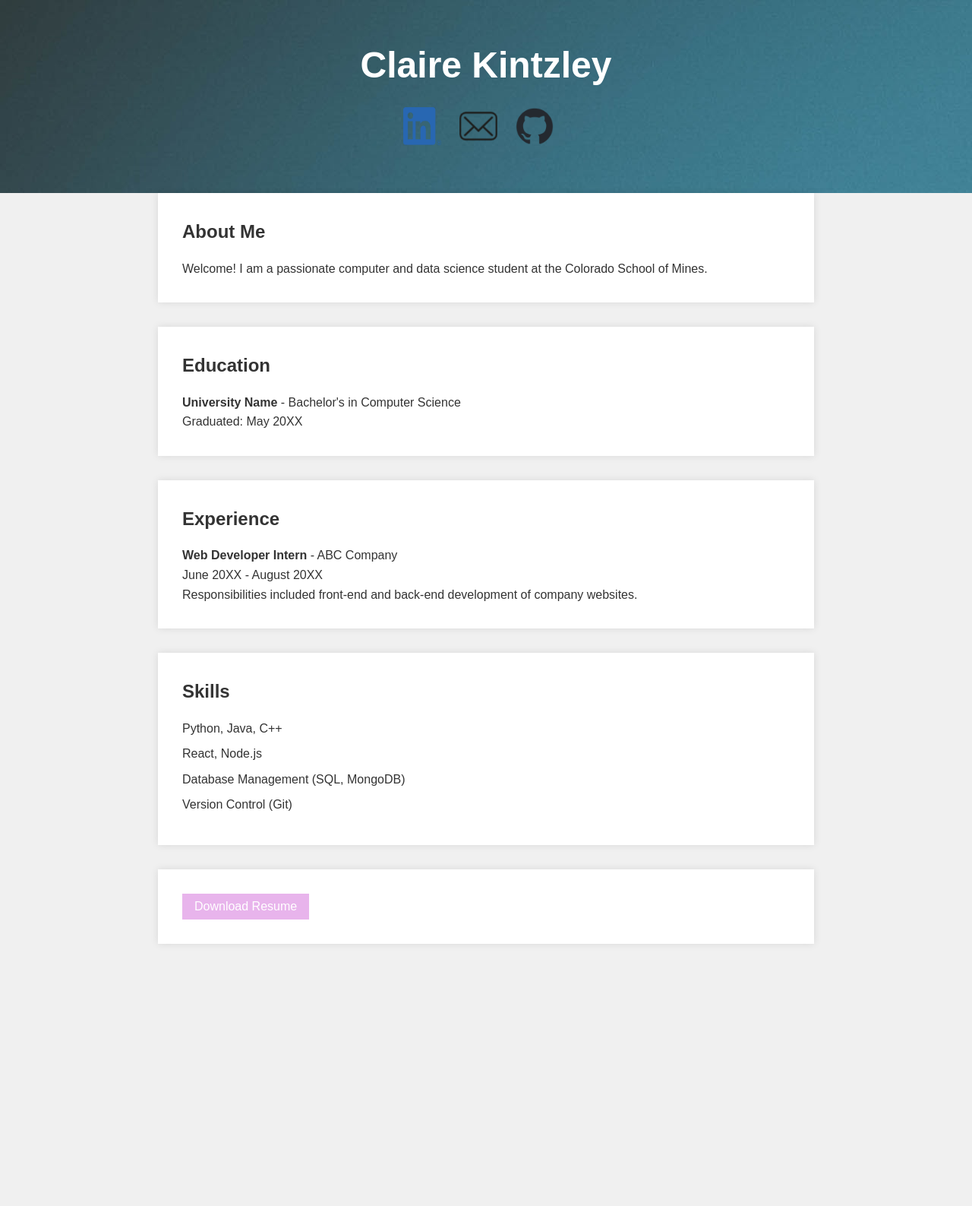
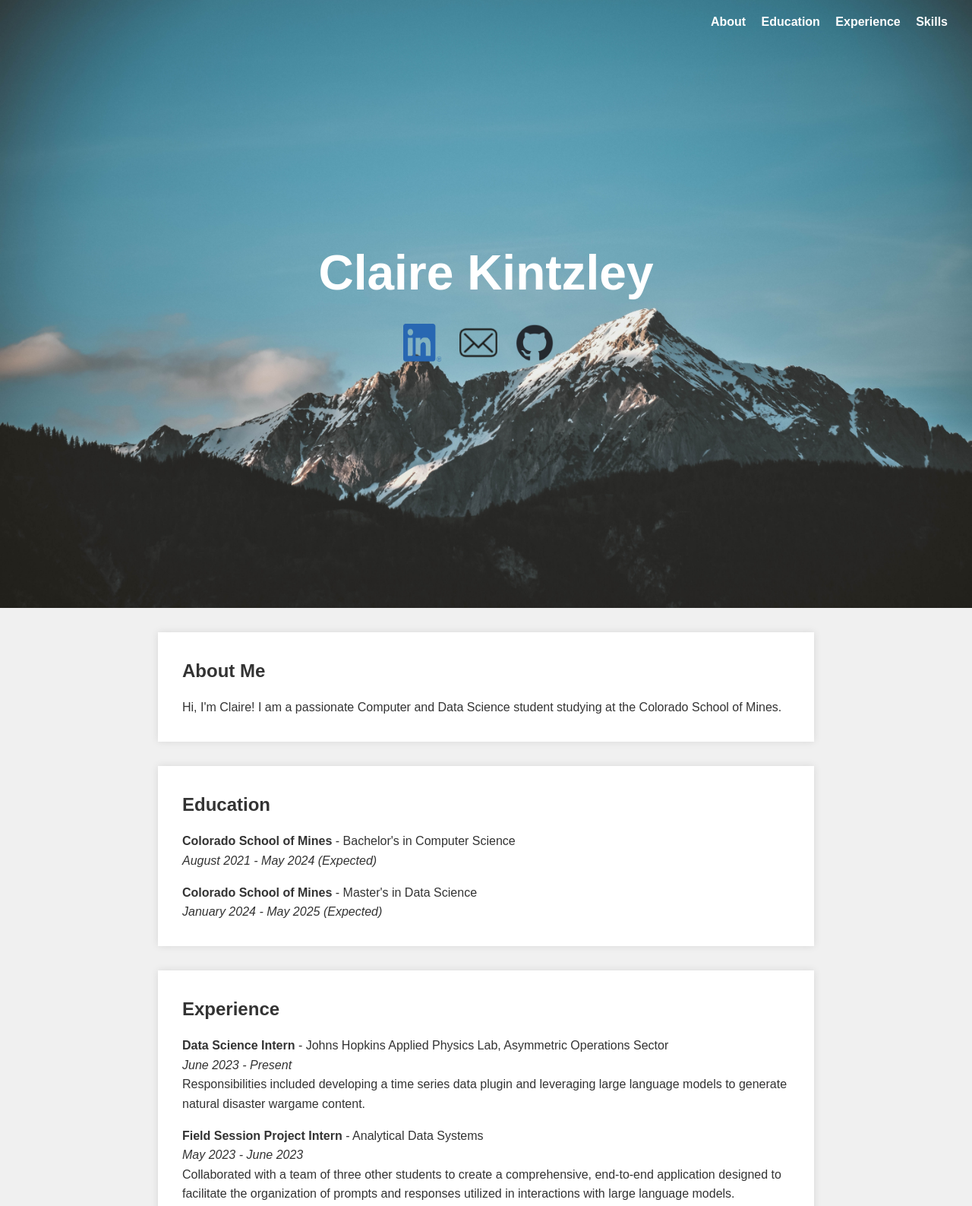
Before and after one commit to clairekintzley/clairekintzley.github.io, a plain HTML site: page index.html in a window 1280 px wide. Shown: the top 1587 px of the page at 76% size. Before the commit the page ends 1274 px from the top, so only its background shows below. Drawn offline with Linux system fonts and the light colour scheme.

Commit message:
adding resume content and lots of reformatting

```diff
--- a/index.html
+++ b/index.html
@@ -9,6 +9,14 @@
 <body>
     <header>
         <div class="header-content">
+            <div class="nav-links">
+                <ul>
+                    <li><a href="#about">About</a></li>
+                    <li><a href="#education">Education</a></li>
+                    <li><a href="#experience">Experience</a></li>
+                    <li><a href="#skills">Skills</a></li>
+                </ul>
+            </div>
             <h1>Claire Kintzley</h1>
             <ul class="contact-icons">
                 <li><a href="https://www.linkedin.com/in/claire-kintzley" target="_blank"><img src="Logos/LI-In-Bug.png" alt="LinkedIn"></a></li>
@@ -21,38 +29,54 @@
     <section id="about">
         <h2>About Me</h2>
         <p>
-            Welcome! I am a passionate computer and data science student at the Colorado School of Mines.
+            Hi, I'm Claire! I am a passionate Computer and Data Science student studying at the Colorado School of Mines.
         </p>
     </section>
 
     <section id="education">
         <h2>Education</h2>
-        <p><strong>University Name</strong> - Bachelor's in Computer Science</p>
-        <p>Graduated: May 20XX</p>
+        <p><strong>Colorado School of Mines</strong> - Bachelor's in Computer Science</p>
+        <p><i>August 2021 - May 2024 (Expected)</i></p>
+        <p style="margin-bottom: 1rem;"></p>
+        <p><strong>Colorado School of Mines</strong> - Master's in Data Science</p>
+        <p><i>January 2024 - May 2025 (Expected)</i></p>
     </section>
 
     <section id="experience">
         <h2>Experience</h2>
-        <p><strong>Web Developer Intern</strong> - ABC Company</p>
-        <p>June 20XX - August 20XX</p>
-        <p>Responsibilities included front-end and back-end development of company websites.</p>
+        <p><strong>Data Science Intern</strong> - Johns Hopkins Applied Physics Lab, Asymmetric Operations Sector</p>
+        <p><i>June 2023 - Present</i></p>
+        <p>Responsibilities included developing a time series data plugin and leveraging large language models to generate natural disaster wargame content.</p>
+        <p style="margin-bottom: 1rem;"></p>
+        <p><strong>Field Session Project Intern</strong> - Analytical Data Systems</p>
+        <p><i>May 2023 - June 2023</i></p>
+        <p>Collaborated with a team of three other students to create a comprehensive, end-to-end application designed to facilitate the organization of prompts and responses utilized in interactions with large language models.</p>
+        <p style="margin-bottom: 1rem;"></p>
+        <p><strong>Data Science Intern</strong> - Johns Hopkins Applied Physics Lab, Asymmetric Operations Sector</p>
+        <p><i>May 2022 - August 2023</i></p>
+        <p>Implemented functionality for time series data operations and generated interactive time series data visualizations. Also improved search speed and the accuracy of results for a document database keyword search.</p>
     </section>
 
     <section id="skills">
         <h2>Skills</h2>
-        <ul>
-            <li>Python, Java, C++</li>
-            <li>React, Node.js</li>
-            <li>Database Management (SQL, MongoDB)</li>
-            <li>Version Control (Git)</li>
-        </ul>
+        <div class="skill-list">
+            <div class="skill-item">Python</div>
+            <div class="skill-item">Java</div>
+            <div class="skill-item">C++</div>
+            <div class="skill-item">Kotlin</div>
+            <div class="skill-item">Statistical Modeling</div>
+            <div class="skill-item">SQL</div>
+            <div class="skill-item">Version Control (Git)</div>
+            <div class="skill-item">Large Language Model Integration</div>
+            <div class="skill-item">Agile</div>
+        </div>
     </section>
 
-    <section id="resume">
+    <div class="button-container" id="resume-button">
         <a href="Claire_Kintzley_resume_23.pdf" download>
             <button>Download Resume</button>
         </a>
-    </section>
+    </div>
 
 </body>
 </html>
--- a/styles.css
+++ b/styles.css
@@ -1,108 +1,169 @@
 /* Reset some default browser styles */
 body, h1, h2, p, ul, li, button {
-    margin: 0;
-    padding: 0;
+    margin: 0; /* Reset margin to 0 */
+    padding: 0; /* Reset padding to 0 */
 }
 
 body {
-    font-family: Arial, sans-serif;
-    background-color: #f0f0f0;
-    color: #333;
-    line-height: 1.6;
-    margin: 0;
-    padding: 0;
+    font-family: Arial, sans-serif; /* Set the font family for the entire page */
+    background-color: #f0f0f0; /* Set the background color for the body */
+    color: #333; /* Set the text color */
+    line-height: 1.6; /* Set the line height for text */
+    margin: 0; /* Reset margin to 0 */
+    padding: 0; /* Reset padding to 0 */
 }
 
 header {
-    background-image: url('Logos/pexels-stephan-seeber-1054218.jpg'); /* Replace 'pattern.png' with your pattern image file path */
-    background-repeat: repeat; /* Set how the pattern repeats */
-    color: #fff;
-    text-align: center;
+    background-image: url('Logos/pexels-stephan-seeber-1054218.jpg'); /* Set a background image for the header */
+    background-size: cover; /* Scale the background image to cover the header */
+    height: 100vh; /* Set the header height to fill the viewport height */
+    color: #fff; /* Set the text color inside the header */
+    text-align: center; /* Center-align text inside the header */
     padding: 0; /* Remove padding to take up the whole page */
+    display: flex; /* Use flexbox for layout */
+    flex-direction: column; /* Arrange items vertically in a column */
+    justify-content: center; /* Vertically center items within the header */
+    align-items: center; /* Horizontally center items within the header */
 }
 
 .header-content {
-    max-width: 800px;
-    margin: 0 auto;
-    padding: 3rem 0; /* Add padding here for content spacing */
+    max-width: 1000px; /* Set the maximum width for the content within the header */
+    margin: 0 auto; /* Center-align the content within the header */
+    padding: 3rem 0; /* Add padding above and below the header content */
 }
 
 header h1 {
-    font-size: 3rem; /* Increase font size */
-    margin-bottom: 1rem; /* Adjust spacing */
+    font-size: 4rem; /* Increase font size for header text */
+    margin-bottom: 1rem; /* Add spacing below the header text */
 }
 
 .contact-icons li {
     display: inline-block; /* Display logos in a row */
-    margin-right: 20px;
+    margin-right: 20px; /* Add right margin to separate icons */
 }
 
 .contact-icons a img {
     width: 50px; /* Increase logo size */
-    height: 50px;
-    transition: opacity 0.3s;
+    height: 50px; /* Increase logo size */
+    transition: opacity 0.3s; /* Add a smooth opacity transition on hover */
+}
+
+.nav-links {
+    position: absolute;
+    top: 0;
+    right: 0;
+    padding: 1rem; /* Add some padding for spacing */
+}
+
+.nav-links ul {
+    list-style: none;
+}
+
+.nav-links ul li {
+    display: inline;
+    margin-right: 1rem; /* Adjust the spacing between navigation links */
+}
+
+.nav-links a {
+    text-decoration: none;
+    color: #fff; /* Set the color for navigation links */
+    font-weight: bold;
+    font-size: 1rem;
 }
 
 section {
-    max-width: 800px;
-    margin: 0 auto;
-    padding: 2rem;
-    background-color: #fff;
-    margin-bottom: 2rem;
-    box-shadow: 0 0 10px rgba(0, 0, 0, 0.1);
+    max-width: 800px; /* Set the maximum width for content sections */
+    margin: 0 auto; /* Center-align content sections */
+    padding: 2rem; /* Add padding around content sections */
+    background-color: #fff; /* Set the background color for content sections */
+    margin-top: 2rem;
+    margin-bottom: 2rem; /* Add space between content sections */
+    box-shadow: 0 0 10px rgba(0, 0, 0, 0.1); /* Add a box shadow for sections */
 }
 
 h2 {
-    font-size: 1.5rem;
-    margin-bottom: 1rem;
+    font-size: 1.5rem; /* Set font size for section headings */
+    margin-bottom: 1rem; /* Add spacing below section headings */
 }
 
 ul {
-    list-style: none;
+    list-style: none; /* Remove default list bullet points */
 }
 
 li {
-    margin-bottom: 0.5rem;
+    margin-bottom: 0.5rem; /* Add spacing between list items */
 }
 
 a {
-    text-decoration: none;
-    color: #e7aeebeb;
+    text-decoration: none; /* Remove underlines from links */
+    color: #fff; /* Set the color for links */
 }
 
 a:hover {
-    text-decoration: underline;
+    text-decoration: underline; /* Underline links on hover */
+}
+
+/* Add styles for the "Skills" section */
+#skills {
+    text-align: center; /* Center-align the content within the section */
+}
+
+.skill-list {
+    display: flex;
+    flex-wrap: wrap;
+    justify-content: center;
+}
+
+.skill-item {
+    background-color: #f0f0f0; /* Grey background color for skill items */
+    padding: 1rem; /* Add padding to each skill item */
+    margin: 0.5rem; /* Add margin around each skill item */
+    border-radius: 5px; /* Add rounded corners */
 }
 
 button {
-    background-color: #e7aeebeb;
-    color: #fff;
-    border: none;
-    padding: 0.5rem 1rem;
-    font-size: 1rem;
-    cursor: pointer;
-    transition: background-color 0.3s;
+    background-color: #fff; /* Set the background color for buttons */
+    color: #000000; /* Set the text color for buttons */
+    border: none; /* Remove button borders */
+    padding: 0.5rem 1rem; /* Add padding to buttons */
+    font-size: 1rem; /* Set font size for buttons */
+    cursor: pointer; /* Change cursor to pointer on buttons */
+    transition: background-color 0.3s; /* Add a smooth background color transition on hover */
+}
+
+/* Center the "Download Resume" button */
+.button-container {
+    text-align: center; /* Center-align content within the container */
+}
+
+.button-container button {
+    /* Your existing button styles here */
+
+    /* To center the button horizontally within its container */
+    display: block; /* Make the button a block-level element */
+    margin: 0 auto; /* Center the button horizontally within the container */
+    margin-bottom: 2rem; /* Add space between content sections */
 }
 
 button:hover {
-    background-color: #e7aeebeb;
+    background-color: rgb(129, 189, 221); /* Set the background color for buttons on hover */
 }
 
 /* Media queries for responsive design */
 @media (max-width: 768px) {
     header h1 {
-        font-size: 1.5rem;
+        font-size: 1.5rem; /* Reduce font size for smaller screens */
     }
 
     header p {
-        font-size: 1rem;
+        font-size: 1rem; /* Reduce font size for smaller screens */
     }
 
     section {
-        padding: 1rem;
+        padding: 1rem; /* Reduce padding for smaller screens */
     }
 
     h2 {
-        font-size: 1.2rem;
+        font-size: 1.2rem; /* Reduce font size for smaller screens */
     }
 }
```
